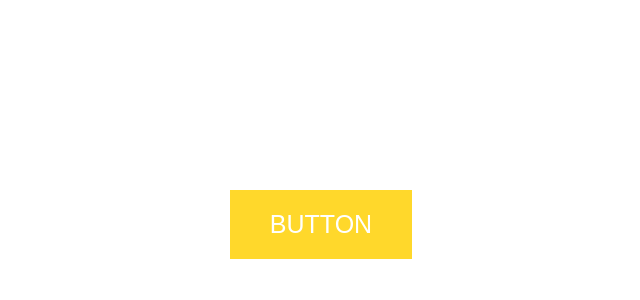
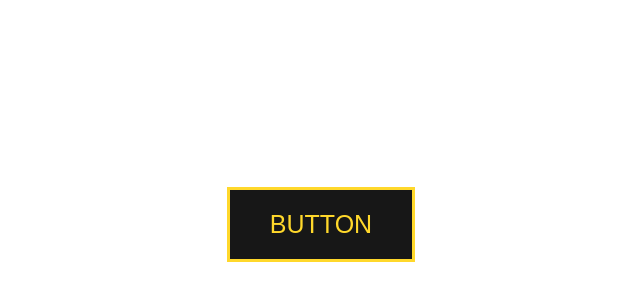
Before and after one commit to ahmetalpergit-tutorials/advanced-css-animations, a plain HTML site: page index.html in a window 1280 px wide. Shown: the part 176-476 px from the top of the page, without its empty margins (319-959 px from the left). Drawn offline with Linux system fonts and the light colour scheme.

Commit message:
4-25: creative layers swapping from left to right

```diff
--- a/style.css
+++ b/style.css
@@ -8,9 +8,9 @@ body {
 }
 
 .btn {
-   border: none;
-   background-color: rgb(255, 216, 43);
-   color: #fff;
+   border: 3px solid rgb(255, 216, 43);
+   background-color: transparent;
+   color: transparent;
    padding: 20px 40px;
    font-size: 25px;
    text-transform: uppercase;
@@ -31,24 +31,27 @@ body {
    height: 100%;
    width: 100%;
    border: none;
-   transform-origin: top;
-   transition: all 0.5s;
-   transform: rotateX(270deg);
+   background-color: #171717;
+   color: rgb(255, 216, 43);
+   transition: 0.2s;
 }
 
 .btn::before {
-   background-color: rgb(0, 255, 76);
+   transform: translateX(0) scale(1);
+   opacity: 1;
 }
 
 .btn::after {
-   background-color: rgb(255, 0, 0);
+   transform: translateX(-100%) scale(0);
+   opacity: 0;
 }
 
 .btn:hover::before {
-   transform: rotateX(0deg);
+   transform: translateX(100%) scale(0);
+   opacity: 0;
 }
 
 .btn:hover::after {
-   transition-delay: 0.25s;
-   transform: rotateX(0deg);
+   transform: translateX(0) scale(1);
+   opacity: 1;
 }
```
